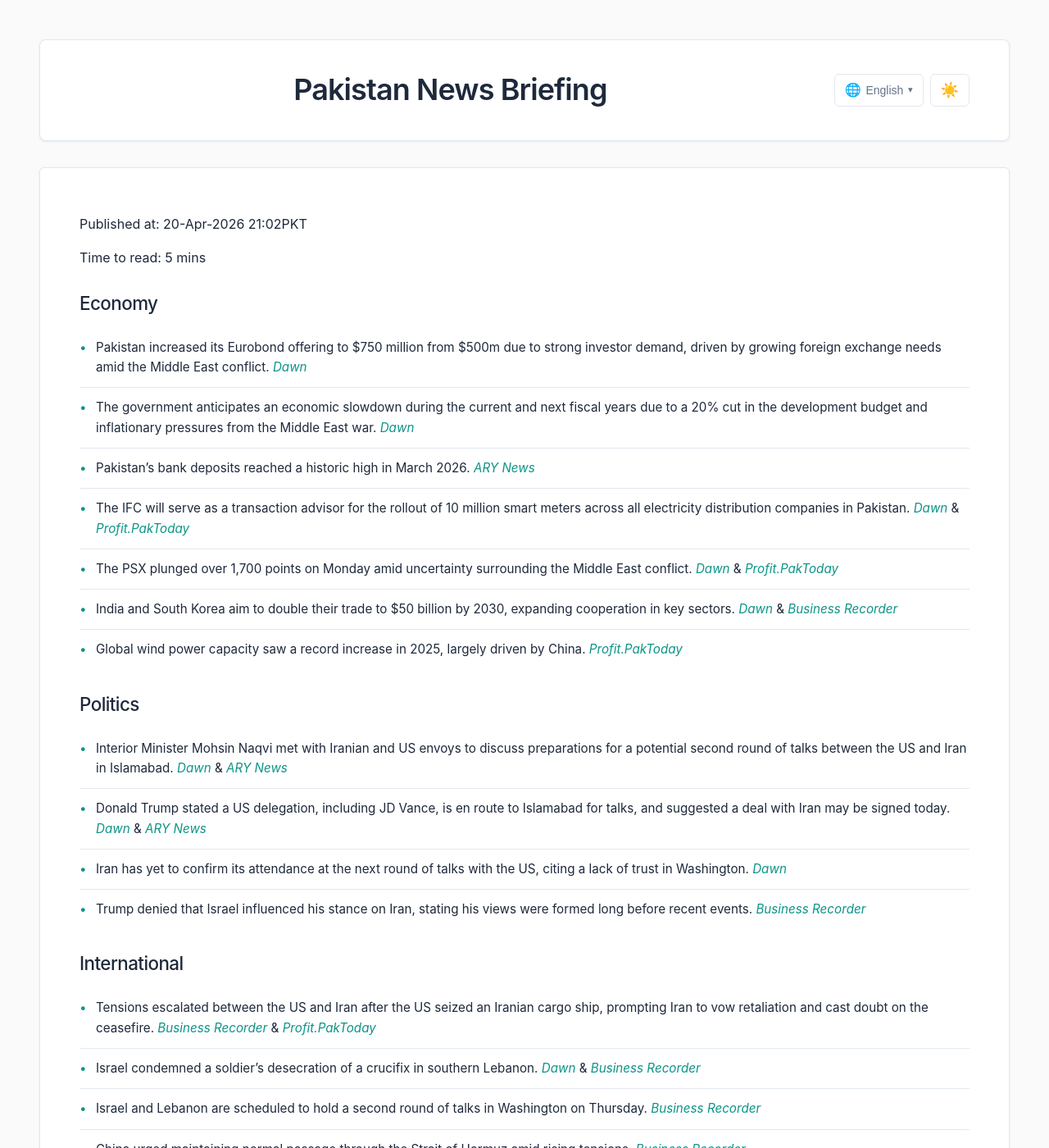
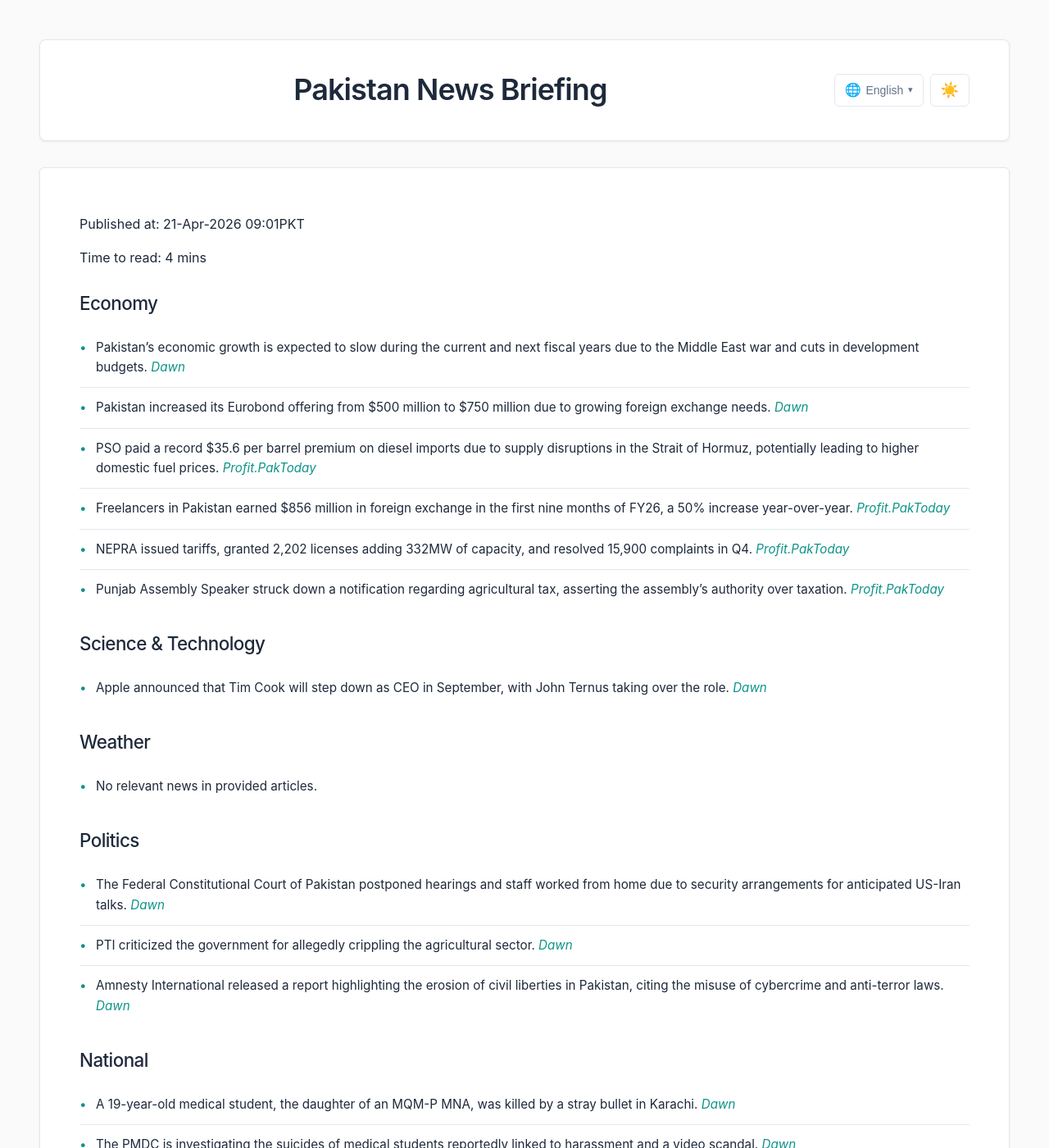
Before and after one commit to zsubzwary/news, a Jekyll site: the page built from en/index.md, in a window 1280 px wide and 1400 px high. Shown: the whole window at 82% size. Built offline with Jekyll 4.4.1, drawn with Linux system fonts in a browser that asks for light colours; some web fonts are replaced; some of the changed text lies outside the part shown.

Commit message:
DateTime; 2026-04-21T04:01:55.822Z

```diff
--- a/en/index.md
+++ b/en/index.md
@@ -4,61 +4,59 @@ title: Pakistan News Briefing
 lang: en
 ---
 
-Published at: 20-Apr-2026 21:02PKT
+Published at: 21-Apr-2026 09:01PKT
 
-Time to read: 5 mins
+Time to read: 4 mins
 
 ### Economy
-- Pakistan increased its Eurobond offering to $750 million from $500m due to strong investor demand, driven by growing foreign exchange needs amid the Middle East conflict. *[Dawn](https://www.dawn.com/news/1993495/pakistan-increases-eurobond-from-500m-to-750m)*
-- The government anticipates an economic slowdown during the current and next fiscal years due to a 20% cut in the development budget and inflationary pressures from the Middle East war. *[Dawn](https://www.dawn.com/news/1993522/govt-forsees-economic-slowdown-during-current-next-fiscal-years-due-to-middle-east-war)*
-- Pakistan’s bank deposits reached a historic high in March 2026. *[ARY News](https://arynews.tv/pakistan-bank-deposits-reach-record-high-in-2026)*
-- The IFC will serve as a transaction advisor for the rollout of 10 million smart meters across all electricity distribution companies in Pakistan. *[Dawn](https://www.dawn.com/news/1993468/pakistan-engages-ifc-for-investors-in-installation-of-10m-smart-meters-across-all-discos)* & *[Profit.PakToday](https://profit.pakistantoday.com.pk/2026/04/20/pakistan-signs-ifc-deal-for-nationwide-smart-meter-rollout/)*
-- The PSX plunged over 1,700 points on Monday amid uncertainty surrounding the Middle East conflict. *[Dawn](https://www.dawn.com/news/1993464/psx-plunges-over-1700-points-amid-middle-east-tensions)* & *[Profit.PakToday](https://profit.pakistantoday.com.pk/2026/04/20/psx-plunges-over-4700-points-as-us-iran-tensions-shatter-ceasefire-optimism/)*
-- India and South Korea aim to double their trade to $50 billion by 2030, expanding cooperation in key sectors. *[Dawn](https://www.dawn.com/news/1993487/india-south-korea-plan-50bn-trade-push-with-new-deals)* & *[Business Recorder](https://www.brecorder.com/news/40417380/india-and-south-korea-plan-50-billion-trade-push-with-new-deals)*
-- Global wind power capacity saw a record increase in 2025, largely driven by China. *[Profit.PakToday](https://profit.pakistantoday.com.pk/2026/04/20/record-165-gw-of-wind-power-capacity-added-in-2025-led-by-china-report-says)*
+- Pakistan’s economic growth is expected to slow during the current and next fiscal years due to the Middle East war and cuts in development budgets. *[Dawn](https://www.dawn.com/news/1993522/govt-forsees-economic-slowdown-during-current-next-fiscal-years-due-to-middle-east-war)*
+- Pakistan increased its Eurobond offering from $500 million to $750 million due to growing foreign exchange needs. *[Dawn](https://www.dawn.com/news/1993495/pakistan-increases-eurobond-from-500m-to-750m)*
+- PSO paid a record $35.6 per barrel premium on diesel imports due to supply disruptions in the Strait of Hormuz, potentially leading to higher domestic fuel prices. *[Profit.PakToday](https://profit.pakistantoday.com.pk/2026/04/21/pso-pays-record-35-6-per-barrel-premium-on-diesel-imports-amid-strait-disruption)*
+- Freelancers in Pakistan earned $856 million in foreign exchange in the first nine months of FY26, a 50% increase year-over-year. *[Profit.PakToday](https://profit.pakistantoday.com.pk/2026/04/21/pakistan-freelancers-earnings-rise-50-to-856-million-in-9mfy26)*
+- NEPRA issued tariffs, granted 2,202 licenses adding 332MW of capacity, and resolved 15,900 complaints in Q4. *[Profit.PakToday](https://profit.pakistantoday.com.pk/2026/04/21/nepra-issues-tariffs-grants-2202-licences-adding-332mw-handles-5082-complaints-resolves-15900-in-q4)*
+- Punjab Assembly Speaker struck down a notification regarding agricultural tax, asserting the assembly’s authority over taxation. *[Profit.PakToday](https://profit.pakistantoday.com.pk/2026/04/21/agricultural-tax-punjab-pa-speaker-strikes-down-notification-asserts-assembly-authority)*
+
+### Science & Technology
+- Apple announced that Tim Cook will step down as CEO in September, with John Ternus taking over the role. *[Dawn](https://www.dawn.com/news/1993605/apple-says-chief-executive-tim-cook-stepping-down-in-september)*
+
+### Weather
+- No relevant news in provided articles.
 
 ### Politics
-- Interior Minister Mohsin Naqvi met with Iranian and US envoys to discuss preparations for a potential second round of talks between the US and Iran in Islamabad. *[Dawn](https://www.dawn.com/news/1993448/naqvi-meets-iran-us-envoys-to-discuss-preparations-for-2nd-round-of-islamabad-talks)* & *[ARY News](https://arynews.tv/iran-war-trump-claims-breakthrough-deal-expected-in-pakistan)*
-- Donald Trump stated a US delegation, including JD Vance, is en route to Islamabad for talks, and suggested a deal with Iran may be signed today. *[Dawn](https://www.dawn.com/news/1993458/uncertainty-prevails-over-talks-amid-mixed-signals-from-iran-trump-says-us-delegation-en-route-to-islamabad)* & *[ARY News](https://arynews.tv/iran-war-trump-claims-breakthrough-deal-expected-in-pakistan)*
-- Iran has yet to confirm its attendance at the next round of talks with the US, citing a lack of trust in Washington. *[Dawn](https://www.dawn.com/news/1993458/uncertainty-prevails-over-talks-amid-mixed-signals-from-iran-trump-says-us-delegation-en-route-to-islamabad)*
-- Trump denied that Israel influenced his stance on Iran, stating his views were formed long before recent events. *[Business Recorder](https://www.brecorder.com/news/40417389/trump-israel-never-talked-me-into-war-with-iran)*
+- The Federal Constitutional Court of Pakistan postponed hearings and staff worked from home due to security arrangements for anticipated US-Iran talks. *[Dawn](https://www.dawn.com/news/1993627/federal-constitutional-court-wont-hear-cases-today-staff-to-work-from-home)*
+- PTI criticized the government for allegedly crippling the agricultural sector. *[Dawn](https://www.dawn.com/news/1993631/pti-lambasts-govt-for-crippling-farm-sector)*
+- Amnesty International released a report highlighting the erosion of civil liberties in Pakistan, citing the misuse of cybercrime and anti-terror laws. *[Dawn](https://www.dawn.com/news/1993639/amnesty-highlights-erosion-of-civil-liberties-in-pakistan)*
+
+### National
+- A 19-year-old medical student, the daughter of an MQM-P MNA, was killed by a stray bullet in Karachi. *[Dawn](https://www.dawn.com/news/1993518/stray-bullet-claims-life-of-mqm-p-mnas-daughter-in-karachi)*
+- The PMDC is investigating the suicides of medical students reportedly linked to harassment and a video scandal. *[Dawn](https://www.dawn.com/news/1993625/pmdc-advances-probe-into-medical-student-suicides-video-scandal)*
+- Four construction workers were abducted by armed men in Khyber Pakhtunkhwa’s Tirah valley. *[Dawn](https://www.dawn.com/news/1993508/4-construction-workers-abducted-by-armed-men-in-kps-tirah-valley)*
+- Pakistan and Egypt conducted a joint military exercise, Thunder-II, focused on counterterrorism operations. *[Business Recorder](https://www.brecorder.com/news/40417470/pakistan-egypt-special-forces-conduct-thunder-ii-exercise)*
+- Islamabad and Rawalpindi are on high alert due to the anticipated US-Iran talks. *[Business Recorder](https://www.brecorder.com/news/40417413/us-iran-talks-naqvi-envoys-discuss-regional-situation-security-setups)*
 
 ### International
-- Tensions escalated between the US and Iran after the US seized an Iranian cargo ship, prompting Iran to vow retaliation and cast doubt on the ceasefire. *[Business Recorder](https://www.brecorder.com/news/40417388/sampp-500-nasdaq-retreat-as-mounting-us-iran-tensions-dampen-sentiment)* & *[Profit.PakToday](https://profit.pakistantoday.com.pk/2026/04/20/world-weighs-fate-of-mideast-ceasefire-after-us-seizes-iranian-cargo-ship)*
-- Israel condemned a soldier’s desecration of a crucifix in southern Lebanon. *[Dawn](https://www.dawn.com/news/1993480/israel-condemns-soldiers-desecration-of-crucifix-in-south-lebanon)* & *[Business Recorder](https://www.brecorder.com/news/40417365/israel-pm-vows-harsh-action-against-soldier-vandalising-jesus-statue-in-lebanon)*
-- Israel and Lebanon are scheduled to hold a second round of talks in Washington on Thursday. *[Business Recorder](https://www.brecorder.com/news/40417386/israel-lebanon-to-hold-second-round-of-talks-in-washington-on-thursday-israeli-source-says)*
-- China urged maintaining normal passage through the Strait of Hormuz amid rising tensions. *[Business Recorder](https://www.brecorder.com/news/40417372/chinas-xi-in-call-with-saudi-crown-prince-calls-for-strait-of-hormuz-to-remain-open)*
-- A 7.4-magnitude earthquake struck northern Japan, triggering an 80cm tsunami. *[Dawn](https://www.dawn.com/news/1993462/japan-records-80cm-tsunami-after-powerful-74-magnitude-quake-jma)*
-
-### National
-- Four construction workers were abducted by armed men in Khyber Pakhtunkhwa’s Tirah valley. *[Dawn](https://www.dawn.com/news/1993508/4-construction-workers-abducted-by-armed-men-in-kps-tirah-valley)*
-- Two terrorists were killed and a police constable martyred in a gun battle in Lakki Marwat, KP. *[Dawn](https://www.dawn.com/news/1993427/two-terrorists-killed-police-constable-martyred-in-lakki-marwat)*
-- A terrorist involved in a February suicide attack was among two killed in an IBO in Bannu, KP. *[Dawn](https://www.dawn.com/news/1993438/terrorist-involved-in-february-suicide-attack-among-two-killed-in-bannu-ibo-ispr)*
-- Pakistan and Egypt concluded a two-week long counter-terrorism exercise. *[Dawn](https://www.dawn.com/news/1993474/pakistan-egypt-conclude-2-week-long-counter-terrorism-exercise-ispr)*
-- Approximately 300,000 children were missed during the second nationwide polio campaign. *[Dawn](https://www.dawn.com/news/1993481/approximately-300000-children-missed-during-years-2nd-nationwide-polio-campaign)*
+- Diplomatic efforts are intensifying as the deadline for a US-Iran truce nears, with a US team heading to Islamabad and Iran considering sending negotiators. *[Dawn](https://www.dawn.com/news/1993644/diplomatic-flurry-as-us-iran-truce-deadline-nears)*
+- Israel killed two Palestinians in Gaza, and Hamas confronted an Israeli-backed militia. *[Dawn](https://www.dawn.com/news/1993638/israeli-fire-kills-two-more-in-gaza-hamas-confronts-pro-israel-militia)*
+- China urged Saudi Arabia to ensure normal traffic through the Hormuz Strait. *[Dawn](https://www.dawn.com/news/1993644/diplomatic-flurry-as-us-iran-truce-deadline-nears)*
+- Twelve British universities reportedly paid a firm to “spy” on pro-Palestine students. *[Dawn](https://www.dawn.com/news/1993634/12-british-varsities-paid-firm-to-spy-on-pro-palestine-students-report)*
+- Israel condemned a soldier’s desecration of a crucifix in south Lebanon. *[Dawn](https://www.dawn.com/news/1993480/israel-condemns-soldiers-desecration-of-crucifix-in-south-lebanon)*
+- Israel is reportedly establishing a “Yellow Line” in south Lebanon, similar to one in Gaza. *[Dawn](https://www.dawn.com/news/1993632/is-israel-replicating-gazas-yellow-line-in-south-lebanon)*
+- Over $71 billion will be needed over the next decade to rebuild Gaza. *[Dawn](https://www.dawn.com/news/1993538/over-71bn-needed-over-next-decade-to-rebuild-gaza-un-eu)*
 
 ### Sports
-- Sri Lankan cricketer Dasun Shanaka was banned for one year from the PSL for switching to the IPL. *[Dawn](https://www.dawn.com/news/1993501/sri-lankas-dasun-shanaka-handed-one-year-psl-ban-for-ipl-switch)*
-- Romania legend Gheorghe Hagi has been appointed as the new national team coach, aiming to win every game. *[Business Recorder](https://www.brecorder.com/news/40417385/romania-legend-hagi-eyes-winning-every-game-on-return-as-coach)*
+- Sri Lanka’s Dasun Shanaka was banned from the PSL for one year after switching to the IPL. *[Dawn](https://www.dawn.com/news/1993501/sri-lankas-dasun-shanaka-handed-one-year-psl-ban-for-ipl-switch)*
+- Over 500 Stuttgart fans were taken into custody after a mass brawl in Munich. *[ARY](https://arynews.tv/more-than-500-stuttgart-fans-taken-into-custody-after-mass-brawl)*
 
 ### Health
-- FBI Director Kash Patel is suing *The Atlantic* for defamation, alleging false reporting about his drinking and absences. *[Dawn](https://www.dawn.com/news/1993516/fbi-director-kash-patel-sues-the-atlantic-claiming-false-reporting-about-drinking-absences)*
-- Nicole Kidman has trained as a death doula, providing support to those nearing the end of life. *[ARY News](https://arynews.tv/nicole-kidman-becomes-death-doula-its-very-beautiful-and-important-to-me)*
+- No relevant news in provided articles.
 
 ### Other
-- The daughter of an MQM-P MNA died after being shot by a stray bullet in Karachi. *[Dawn](https://www.dawn.com/news/1993518/mqm-p-mnas-daughter-dies-after-being-shot-by-stray-bullet-in-karachi)*
-- Six customs officers have been suspended in connection with a silver swap case. *[ARY News](https://arynews.tv/silver-scandal-sees-custom-officers-suspended)* & *[Profit.PakToday](https://profit.pakistantoday.com.pk/2026/04/20/fbr-suspends-six-customs-officers-in-silver-swap-probe/)*
-- Jazz International has launched a public offer for a 6.67% stake in TPL Insurance. *[Profit.PakToday](https://profit.pakistantoday.com.pk/2026/04/20/jazz-international-launches-public-offer-for-6-67-stake-in-tpl-insurance-at-rs30-per-share/)*
-- Katy Perry’s recent Roman vacation gesture has sparked confusion among fans. *[ARY News](https://arynews.tv/katy-perrys-viral-roman-vacation-gesture-perplexes-fans)*
-- Silver rates in Pakistan were reported on April 20, 2026. *[ARY News](https://arynews.tv/silver-rate-in-pakistan-today-april-20-2026)*
-- SBP employees are set to regain their jobs and dues following a court order. *[ARY News](https://arynews.tv/sbp-employees-to-get-their-jobs-dues-back-after-court-order)*
-- Transparency International Pakistan has called for the cancellation of an SNGPL tender, alleging mis-procurement and rule violations. *[Profit.PakToday](https://profit.pakistantoday.com.pk/2026/04/20/transparency-seeks-cancellation-of-sngpl-tender-alleges-mis-procurement-and-rule-violations/)*
-- Ethiopia Airlines plans to launch direct flights to Lahore to boost trade and connectivity. *[Profit.PakToday](https://profit.pakistantoday.com.pk/2026/04/20/ethiopian-airlines-plans-direct-lahore-flights-to-boost-trade-connectivity/)*
-- Pakistan’s shipping activity remains uninterrupted despite tensions in the Strait of Hormuz. *[Profit.PakToday](https://profit.pakistantoday.com.pk/2026/04/20/pakistans-shipping-activity-remains-uninterrupted-despite-hormuz-tensions/)*
-- India has arrested officials at its aviation regulator and Reliance in a drone bribery probe. *[Business Recorder](https://www.brecorder.com/news/40417376/india-arrests-officials-at-aviation-regulator-reliance-in-drone-bribery-probe)*
-- India has expanded its list of Russian insurers eligible to provide marine cover. *[Business Recorder](https://www.brecorder.com/news/40417379/india-expands-russian-marine-insurance-options)*
-- India seized suspected counterfeit Mounjaro pens, with raw materials sourced from Alibaba. *[Business Recorder](https://www.brecorder.com/news/40417377/india-seizes-suspected-fake-mounjaro-pens-says-raw-materials-sourced-from-alibaba)*
-- Pakistan has placed a $1.5 billion weapons sale to Sudan on hold following Saudi Arabia’s objection. *[Business Recorder](https://www.brecorder.com/news/40417373/pakistan-places-15-billion-sudan-weapons-sale-on-hold-after-saudi-objection-sources-say)*
-- A column discusses the limits of Bushra Bibi’s power. *[Dawn](https://www.dawn.com/news/1975668/the-limits-of-bushra-bibis-power)*
-- Photos show high security in Islamabad ahead of potential US-Iran talks. *[Dawn](https://www.dawn.com/news/1993486/in-pictures-islamabad-on-high-security-even-as-uncertainty-looms-over-2nd-round-of-us-iran-talks)*
-- The UN reports that economic growth momentum is weakening in Asia-Pacific developing countries. *[Dawn](https://www.dawn.com/news/1993436/un-survey-says-economic-growth-momentum-weakening-in-asia-pacific-developing-countries)*
+- An FBI Director is suing The Atlantic for defamation over reporting about his alleged drinking and absences. *[Dawn](https://www.dawn.com/news/1993516/fbi-director-kash-patel-sues-the-atlantic-claiming-false-reporting-about-drinking-absences)*
+- Scarlett Johansson’s film ‘Lucy’ is now available on Netflix. *[ARY](https://arynews.tv/scarlett-johanssons-lucy-blasts-off-on-netflix)*
+- A tragic incident in Louisiana resulted in the deaths of eight children due to domestic violence. *[ARY](https://arynews.tv/shamar-elkins-tragic-incident-in-shreveport)*
+- Psychedelic drug developers saw a rally after Trump ordered the FDA to expedite reviews. *[ARY](https://arynews.tv/psychedelic-research-boosted-by-executive-order)*
+- A doctor was shot dead in Karachi. *[ARY](https://arynews.tv/doctor-shot-dead-in-front-of-wife-near-karachis-metropole)*
+- Rumors of a breakup between Keira Knightley and her husband are circulating. *[ARY](https://arynews.tv/keira-knightleys-husband-ignites-breakup-buzz)*
+- Ramsha Khan’s old interview went viral after her marriage. *[ARY](https://arynews.tv/ramsha-khans-old-interview-goes-viral-after-marriage)*
+- An earthquake of magnitude 5.5 struck the Colombia-Ecuador border. *[Business Recorder](https://www.brecorder.com/news/40417496/earthquake-of-magnitude-55-strikes-colombia-ecuador-border-gfz-says)*
+- Pakistan is redirecting Central Asia trade through China and Iran to reduce reliance on Afghanistan routes. *[Profit.PakToday](https://profit.pakistantoday.com.pk/2026/04/21/pakistan-redirects-central-asia-trade-via-china-iran-reduces-reliance-on-afghanistan-routes)*
```
